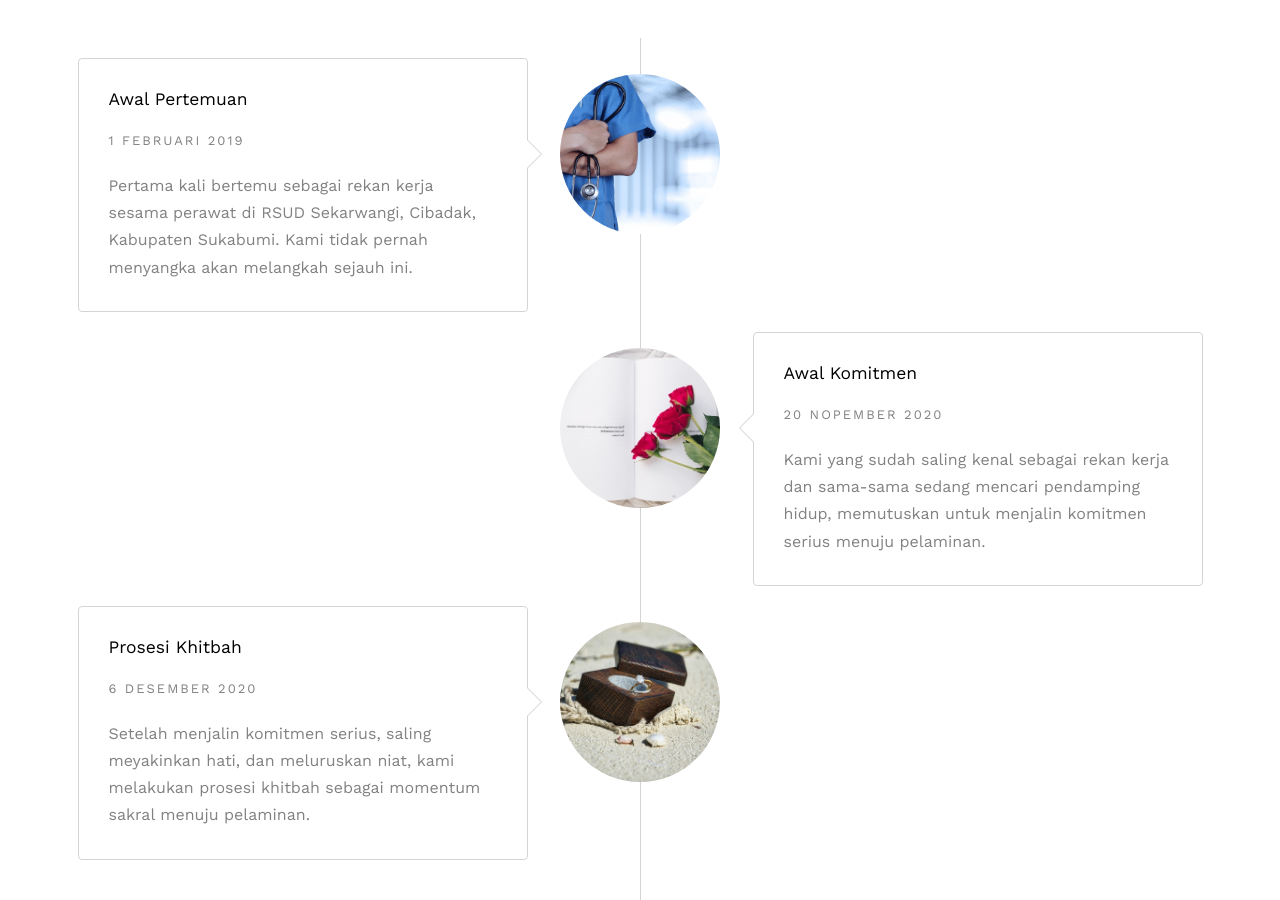
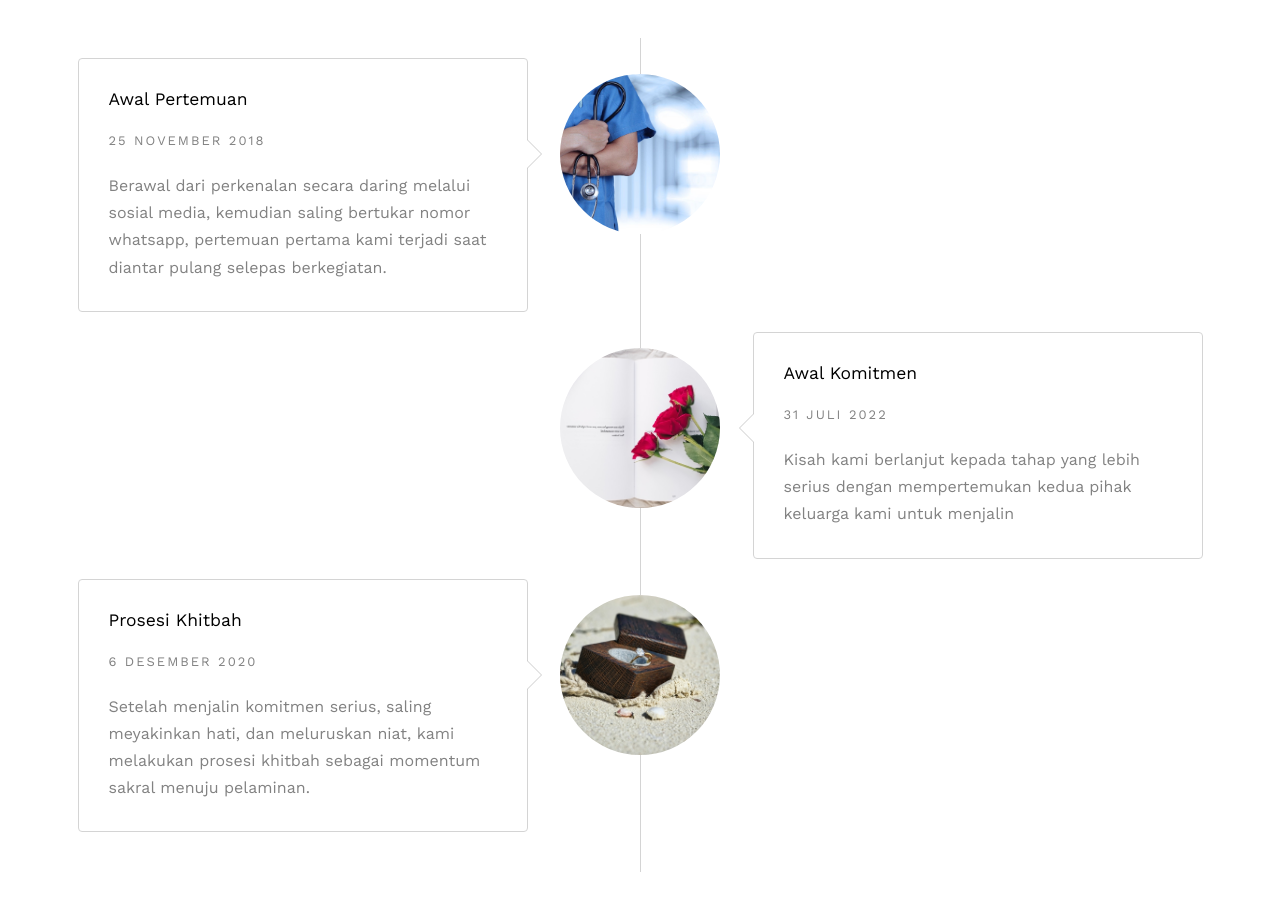
Before and after one commit to fuadita/fuadita.github.io, a plain HTML site: page index.html in a window 1280 px wide. Shown: the part 2720-3620 px from the top of the page. Drawn offline with nearby package versions, Linux system fonts and the light colour scheme; files whose address does not match are found by name.

Commit message:
Update index.html

```diff
--- a/index.html
+++ b/index.html
@@ -217,11 +217,11 @@
 							<div class="timeline-panel">
 								<div class="timeline-heading">
 									<h3 class="timeline-title">Awal Pertemuan</h3>
-									<span class="date">1 Februari 2019</span>
+									<span class="date">25 November 2018</span>
 								</div>
 								<div class="timeline-body">
-									<p>Pertama kali bertemu sebagai rekan kerja sesama perawat di RSUD Sekarwangi, Cibadak, Kabupaten Sukabumi.
-									Kami tidak pernah menyangka akan melangkah sejauh ini.</p>
+									<p>Berawal dari perkenalan secara daring melalui sosial media, kemudian saling bertukar nomor whatsapp, pertemuan
+									pertama kami terjadi saat diantar pulang selepas berkegiatan.</p>
 								</div>
 							</div>
 						</li>
@@ -230,11 +230,11 @@
 							<div class="timeline-panel">
 								<div class="timeline-heading">
 									<h3 class="timeline-title">Awal Komitmen</h3>
-									<span class="date">20 Nopember 2020</span>
+									<span class="date">31 Juli 2022</span>
 								</div>
 								<div class="timeline-body">
-									<p>Kami yang sudah saling kenal sebagai rekan kerja dan sama-sama sedang mencari pendamping hidup,
-									memutuskan untuk menjalin komitmen serius menuju pelaminan.</p>
+									<p>Kisah kami berlanjut kepada tahap yang lebih serius dengan mempertemukan kedua pihak keluarga kami untuk
+									menjalin </p>
 								</div>
 							</div>
 						</li>
```
